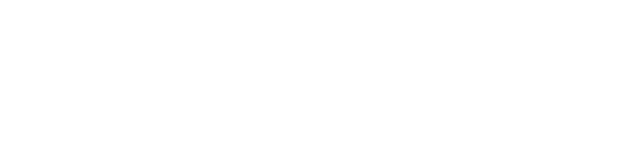
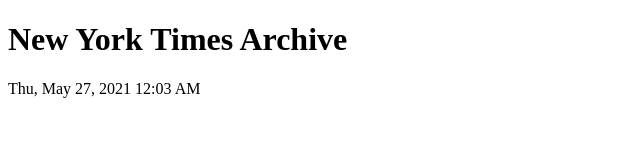
Before and after one commit to itzjozex/VatoMessYo, a plain HTML site: page index.html in a window 1280 px wide. Shown: the whole page, without its empty margins (0-640 px from the left). Drawn offline with nearby package versions, Linux system fonts and the light colour scheme.

Commit message:
adds moment.js to show today's date

```diff
--- a/assets/javascript/javascript.js
+++ b/assets/javascript/javascript.js
@@ -0,0 +1,14 @@
+function addElement() {
+
+
+
+  // adds today's date
+  const todaysDate = document.createTextNode(moment().format('llll'));
+
+  //appends to display under the greeting
+  document.getElementById("currentDay").appendChild(todaysDate);
+
+
+}
+
+addElement();
--- a/index.html
+++ b/index.html
@@ -4,9 +4,21 @@
   <meta charset="UTF-8">
   <meta http-equiv="X-UA-Compatible" content="IE=edge">
   <meta name="viewport" content="width=device-width, initial-scale=1.0">
+
+  <script src="https://cdnjs.cloudflare.com/ajax/libs/moment.js/2.24.0/moment.min.js"></script>
   <title>Document</title>
+
 </head>
 <body>
+  <header class="header">
+    <h1>New York Times Archive</h1>
+    <p id="currentDay"> </p>
 
+
+
+
+
+  </header>
+  <script src="assets/javascript/javascript.js"></script>
 </body>
 </html>
```
